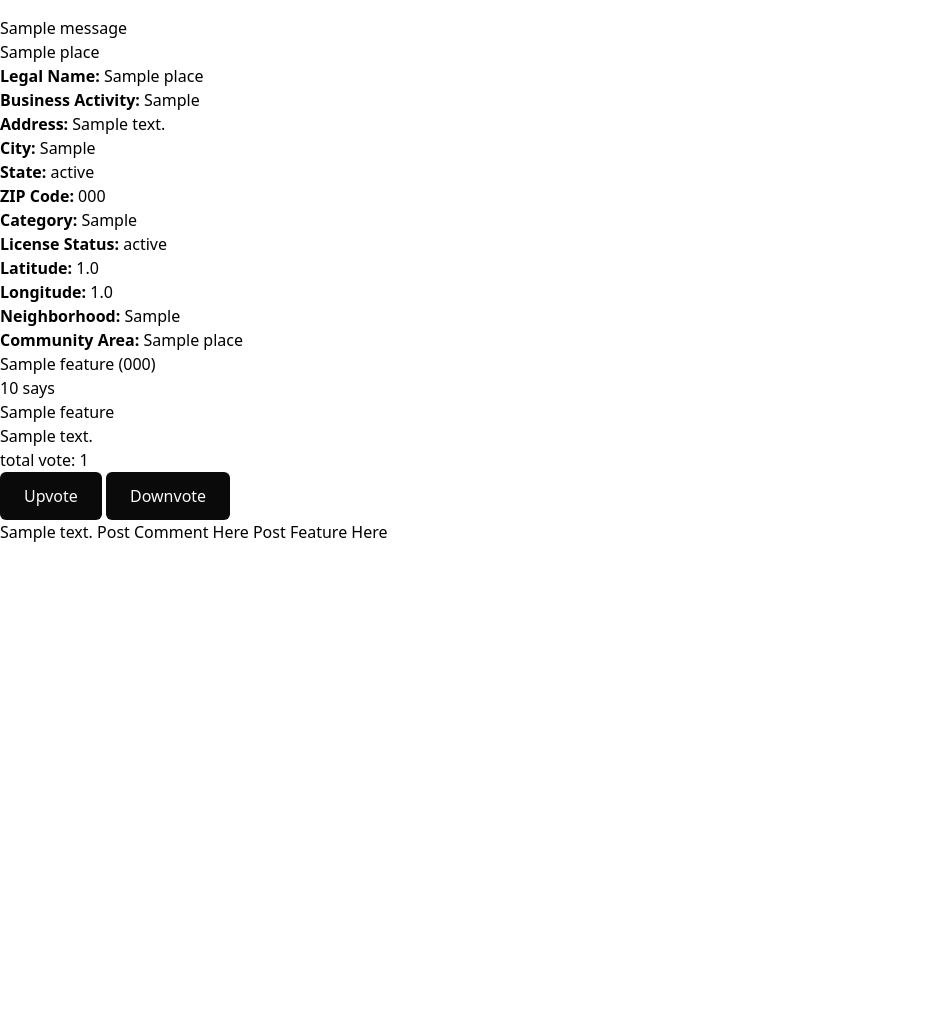
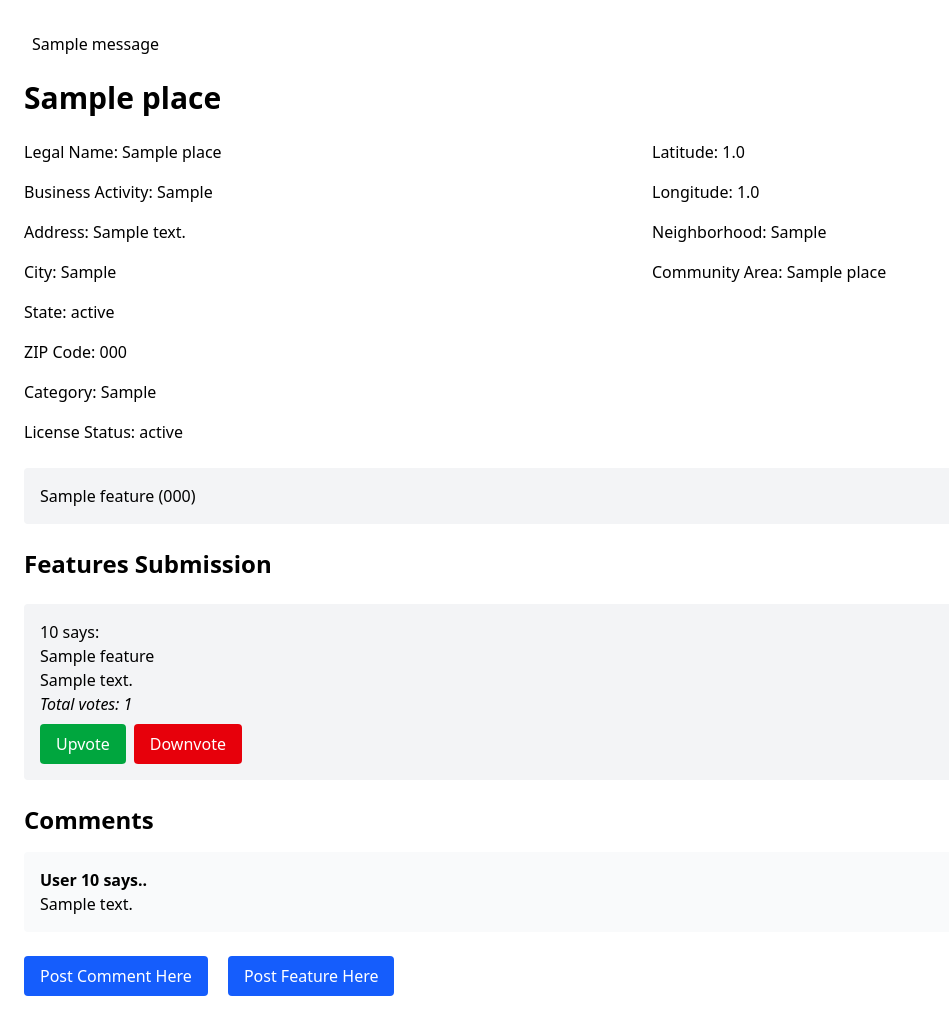
Before and after one commit to RexsyBima/django-accsyBiz, a Django app: template templates/a_places/detail.html in a window 1280 px wide. Shown: the whole page, without its empty margins (0-949 px from the left). Before the commit the page ends 542 px from the top, so only its background shows below. Run offline with Django 5.2, Linux system fonts and the light colour scheme; tables that the repository leaves empty hold one stand-in row (values such as "Sample post"); the template is opened without the code that fills it: values that come from a table or form of the project are taken from there, most other values are stand-ins (such as "Sample title", 1, 10 or a date in 2020); one stand-in notice (Sample message) is shown; some libraries are stand-ins or nearby versions.

Commit message:
updated lots of stuff

```diff
--- a/a_places/models.py
+++ b/a_places/models.py
@@ -1,5 +1,6 @@
 from enum import unique
 from django.db import models
+from django.shortcuts import get_list_or_404
 from a_features.models import Feature
 
 # Create your models here.
@@ -22,6 +23,13 @@ class Place(models.Model):
 
     created_at = models.DateTimeField(auto_now_add=True)
 
+    def get_features(self):
+        try:
+            data = get_list_or_404(PlaceFeature, place=self)
+            return data
+        except:
+            return None
+
     def __str__(self):
         return f"{self.id}-{self.name} {self.latitude} {self.longitude}" # pyright: ignore[reportAttributeAccessIssue]
 
@@ -29,6 +37,7 @@ class PlaceFeature(models.Model):
     place = models.ForeignKey(Place, on_delete=models.CASCADE, related_name='features')
     feature = models.ForeignKey(Feature, on_delete=models.CASCADE)
 
+
     class Meta:
         unique_together = ('place', 'feature')
 
--- a/a_posts/views.py
+++ b/a_posts/views.py
@@ -12,6 +12,7 @@ from django.views.generic import CreateView
 
 # Create your views here.
 
+@login_required
 def comment_form(request: HttpRequest, pk):
     if request.method == 'POST':
         data = CommentPlaceForm(request.POST)
@@ -27,6 +28,7 @@ def comment_form(request: HttpRequest, pk):
     }
     return render(request, 'a_posts/feature_form.html', context)
 
+@login_required
 def feature_form(request : HttpRequest, pk):
     if request.method == 'POST':
         data = PostFeatureForm(request.POST)
--- a/templates/a_places/detail.html
+++ b/templates/a_places/detail.html
@@ -1,55 +1,73 @@
 {% extends "base.html" %}
 {% block content %}
-    <div class="container mt-4">
+    <div class="container mx-auto p-6">
         {% if messages %}
-            <ul class="messages">
+            <ul class="mb-4">
                 {% for message in messages %}
-                    <li class="{{ message.tags }}">{{ message }}</li>
+                    <li class="p-2 rounded {{ message.tags }}">{{ message }}</li>
                 {% endfor %}
             </ul>
         {% endif %}
-        <h1>{{ place.name }}</h1>
-        <div class="row">
-            <div class="col-md-6">
-                <p><strong>Legal Name:</strong> {{ place.legal_name|default:"N/A" }}</p>
-                <p><strong>Business Activity:</strong> {{ place.business_category|default:"N/A" }}</p>
-                <p><strong>Address:</strong> {{ place.address|default:"N/A" }}</p>
-                <p><strong>City:</strong> {{ place.city }}</p>
-                <p><strong>State:</strong> {{ place.state }}</p>
-                <p><strong>ZIP Code:</strong> {{ place.zip_code|default:"N/A" }}</p>
-                <p><strong>Category:</strong> {{ place.category|default:"N/A" }}</p>
-                <p><strong>License Status:</strong> {{ place.license_status|default:"N/A" }}</p>
+        <h1 class="text-3xl font-bold mb-6">{{ place.name }}</h1>
+        <div class="grid grid-cols-1 md:grid-cols-2 gap-6">
+            <div class="space-y-4">
+                <p><span class="font-medium">Legal Name:</span> {{ place.legal_name|default:"N/A" }}</p>
+                <p><span class="font-medium">Business Activity:</span> {{ place.business_category|default:"N/A" }}</p>
+                <p><span class="font-medium">Address:</span> {{ place.address|default:"N/A" }}</p>
+                <p><span class="font-medium">City:</span> {{ place.city }}</p>
+                <p><span class="font-medium">State:</span> {{ place.state }}</p>
+                <p><span class="font-medium">ZIP Code:</span> {{ place.zip_code|default:"N/A" }}</p>
+                <p><span class="font-medium">Category:</span> {{ place.category|default:"N/A" }}</p>
+                <p><span class="font-medium">License Status:</span> {{ place.license_status|default:"N/A" }}</p>
             </div>
-            <div class="col-md-6">
+            <div class="space-y-4">
                 {% if place.latitude and place.longitude %}
-                    <p><strong>Latitude:</strong> {{ place.latitude }}</p>
-                    <p><strong>Longitude:</strong> {{ place.longitude }}</p>
+                    <p><span class="font-medium">Latitude:</span> {{ place.latitude }}</p>
+                    <p><span class="font-medium">Longitude:</span> {{ place.longitude }}</p>
                 {% endif %}
-                <p><strong>Neighborhood:</strong> {{ place.neighborhood|default:"N/A" }}</p>
-                <p><strong>Community Area:</strong> {{ place.community_area_name|default:"N/A" }}</p>
+                <p><span class="font-medium">Neighborhood:</span> {{ place.neighborhood|default:"N/A" }}</p>
+                <p><span class="font-medium">Community Area:</span> {{ place.community_area_name|default:"N/A" }}</p>
             </div>
         </div>
-        {% for feature in features%}
-        <p>{{ feature }}</p>
+        <div class="mt-6 space-y-4">
+            {% for feature in features %}
+                <p class="p-4 bg-gray-100 rounded">{{ feature }}</p>
             {% endfor %}
-        {% for feature in features_posts%}
-        <p>{{ feature.user }} says</p>
+        </div>
+        <div class="mt-6 space-y-6">
+            <div>
+                <h2 class="text-2xl font-bold mb-4">Features Submission</h2>
+            </div>
+            {% for feature in features_posts %}
+                <div class="p-4 bg-gray-100 rounded">
+                    <p class="font-medium">{{ feature.user }} says:</p>
                     <p>{{ feature.feature }}</p>
-        <p>{{ feature.body_data }}</p>
-        <p>total vote: {{feature.votes.count}}</p>
-        <form method="POST" action="{% url 'handle_vote' place.id %}?feature_id={{feature.id}}">
+                    <p>{{ feature.body_data|safe }}</p>
+                    <p class="italic">Total votes: {{ feature.votes.count }}</p>
+                    <form method="POST" action="{% url 'handle_vote' place.id %}?feature_id={{ feature.id }}" class="mt-2 flex space-x-2">
                         {% csrf_token %}
-            <button type="submit" name="vote" value="upvote" class="inline-flex h-12 items-center justify-center rounded-md bg-neutral-950 px-6 font-medium text-neutral-50 transition active:scale-110">Upvote</button>
-            <button type="submit" name="vote" value="downvote" class="inline-flex h-12 items-center justify-center rounded-md bg-neutral-950 px-6 font-medium text-neutral-50 transition active:scale-110">Downvote</button>
+                        <button type="submit" name="vote" value="upvote" class="px-4 py-2 bg-green-600 text-white rounded hover:bg-green-700">Upvote</button>
+                        <button type="submit" name="vote" value="downvote" class="px-4 py-2 bg-red-600 text-white rounded hover:bg-red-700">Downvote</button>
                     </form>
+                </div>
             {% endfor %}
-        {% for comment in comments  %}
-        {{comment.body|safe}}
-
+        </div>
+        <div class="mt-6 space-y-4" id="comment-list">
+            <div>
+                <h2 class="text-2xl font-bold mb-4">Comments</h2>
+            </div>
+            {% for comment in comments %}
+                <div class="p-4 bg-gray-50 rounded">
+                <b>User {{ comment.user }} says..</b>
+                    <div>
+                        {{ comment.body|safe }}
+                    </div>
+                </div>
             {% endfor %}
-
-        <a href="{% url 'comment_form' place.id %}">Post Comment Here</a>
-        <a href="{% url 'feature_form' place.id %}">Post Feature Here</a>
-
+        </div>
+        <div class="mt-6 space-x-4">
+            <a href="{% url 'comment_form' place.id %}" class="inline-block px-4 py-2 bg-blue-600 text-white rounded hover:bg-blue-700">Post Comment Here</a>
+            <a href="{% url 'feature_form' place.id %}" class="inline-block px-4 py-2 bg-blue-600 text-white rounded hover:bg-blue-700">Post Feature Here</a>
+        </div>
     </div>
 {% endblock content %}
```
Also changed, not shown: a_pages/views.py (+21 -4 lines), templates/a_pages/home.html (+8 -1 lines). Lines whose indentation alone changed are shown as unchanged.
